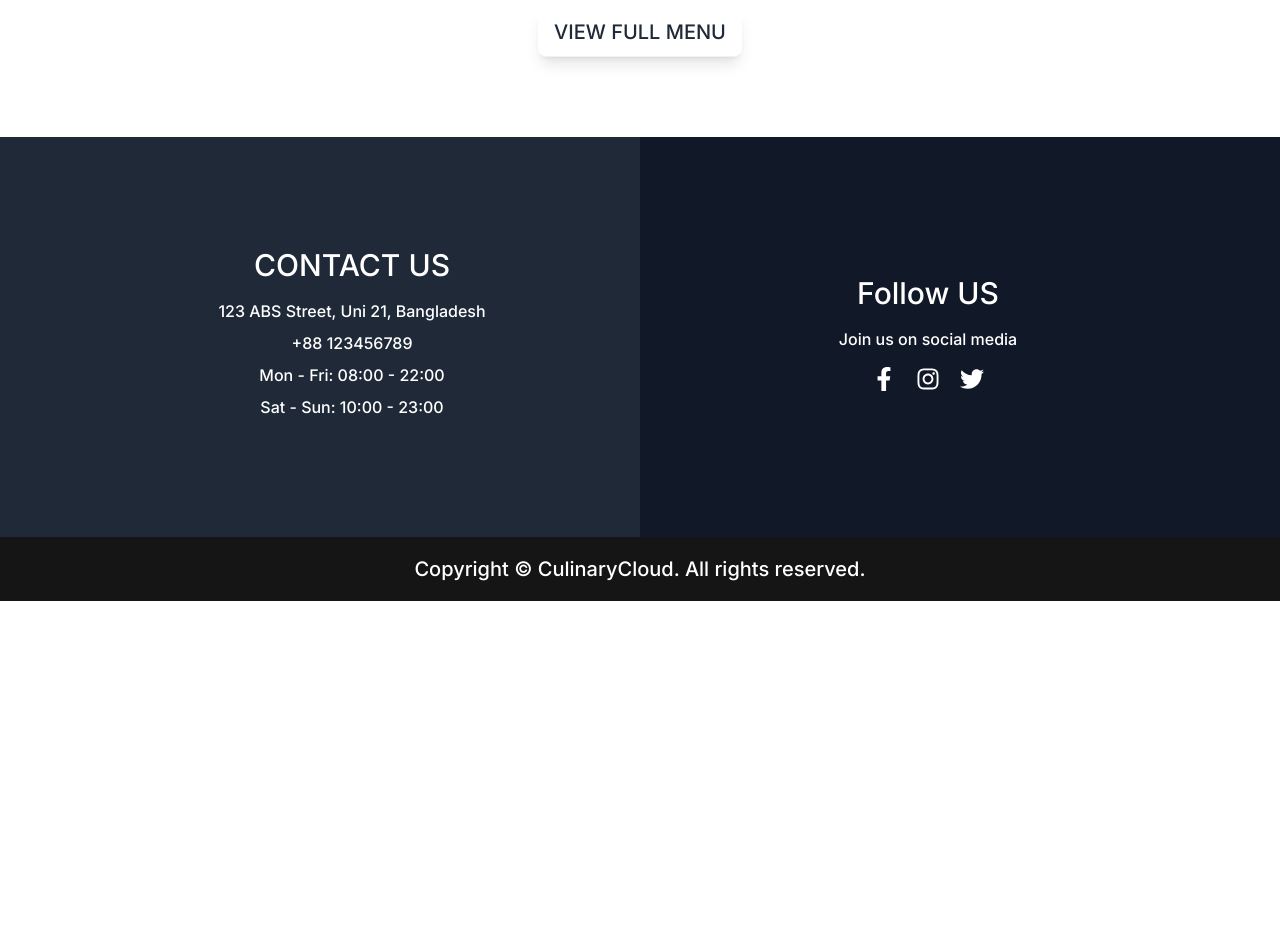
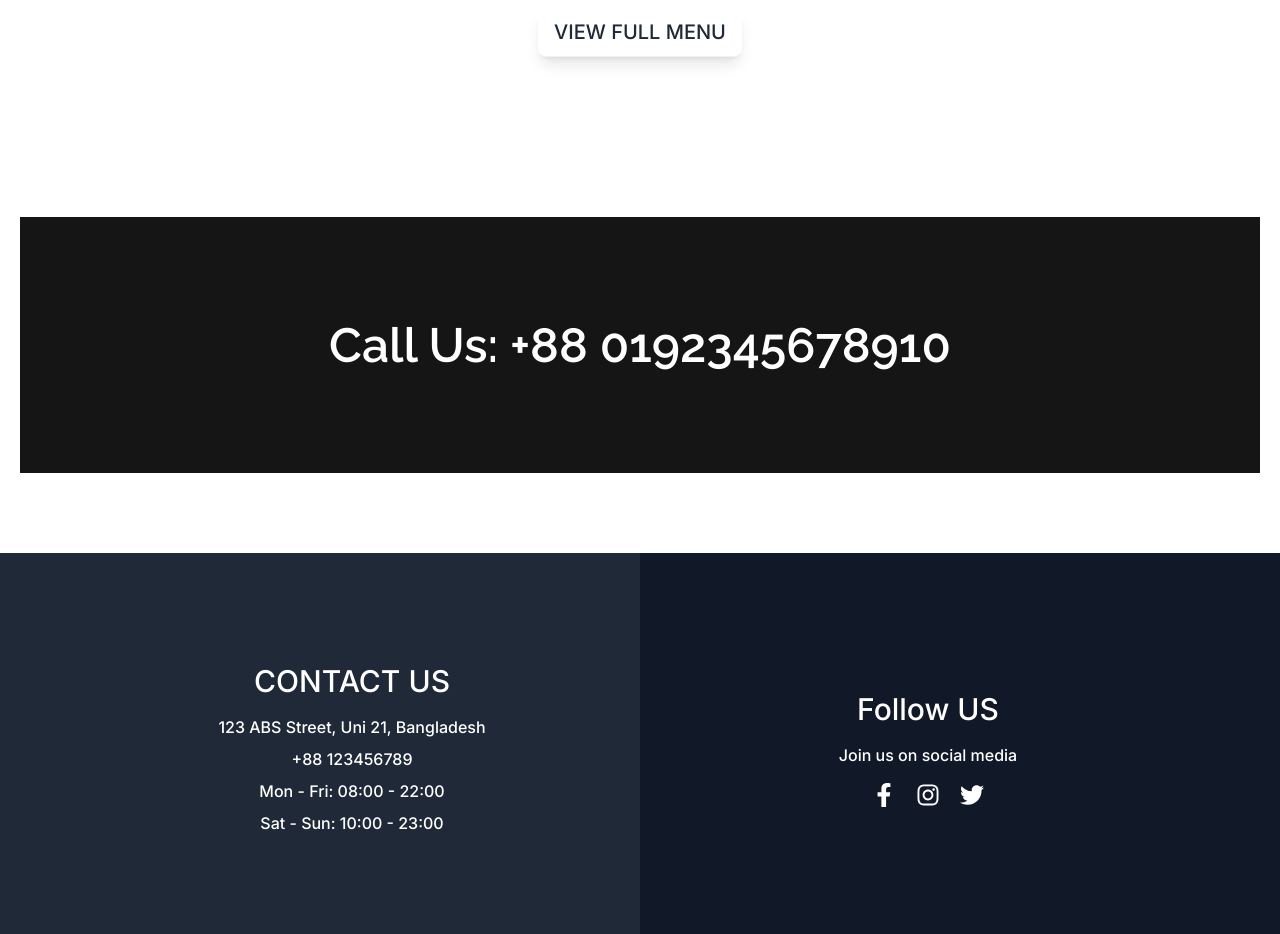
Before and after one commit to sifatullahshoyon/bistro-boss-client, a React (Vite) app: page / in a window 1280 px wide. Shown: the part 2560-3494 px from the top of the page. Before the commit the page ends 3161 px from the top, so only its background shows below. Built offline with nearby package versions, Linux system fonts and the light colour scheme; no server answers.

Commit message:
added call us section

```diff
--- /dev/null
+++ b/src/pages/Home/Home/CallUs/CallUs.jsx
@@ -0,0 +1,13 @@
+import React from 'react';
+
+const CallUs = () => {
+    return (
+        <section className='py-20 px-5'>
+            <div className='h-64 bg-light-black'>
+                <p className='h-full flex justify-center items-center font-semibold font-raleway text-white text-5xl'>Call Us: +88 0192345678910</p>
+            </div>
+        </section>
+    );
+};
+
+export default CallUs;
--- a/src/pages/Home/Home/Home.jsx
+++ b/src/pages/Home/Home/Home.jsx
@@ -3,6 +3,7 @@ import Banner from '../../Banner/Banner';
 import Category from '../Category/Category';
 import About from '../About/About';
 import PopularMenu from '../PopularMenu/PopularMenu';
+import CallUs from './CallUs/CallUs';
 
 const Home = () => {
     return (
@@ -12,6 +13,7 @@ const Home = () => {
                 <Category />
                 <About />
                 <PopularMenu />
+                <CallUs />
             </div>
         </div>
     );
```
